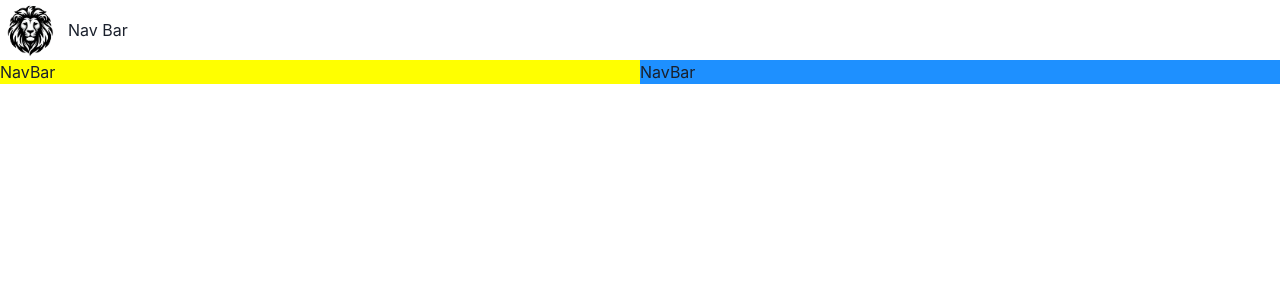
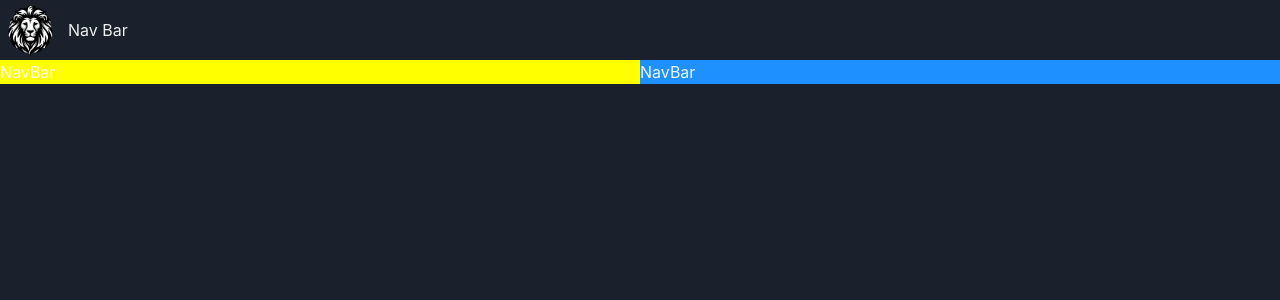
Before and after one commit to JayaSaiVinay/game-hub, a React (Vite) app: page / in a window 1280 px wide. Shown: the top 300 px of the page. Built offline with nearby package versions, Linux system fonts and the light colour scheme.

Commit message:
implement dark mode

```diff
--- a/src/main.tsx
+++ b/src/main.tsx
@@ -2,10 +2,12 @@
 import { createRoot } from "react-dom/client";
 import "./index.css";
 import App from "./App.tsx";
-import { ChakraProvider } from "@chakra-ui/react";
+import theme from "./theme.ts";
+import { ChakraProvider, ColorModeScript } from "@chakra-ui/react";
 createRoot(document.getElementById("root")!).render(
   <StrictMode>
-    <ChakraProvider>
+    <ChakraProvider theme={theme}>
+      <ColorModeScript initialColorMode={theme.config.initialColorMode} />
       <App />
     </ChakraProvider>
   </StrictMode>
--- /dev/null
+++ b/src/theme.ts
@@ -0,0 +1,9 @@
+import { extendTheme } from "@chakra-ui/theme-utils";
+import { ThemeConfig } from "@chakra-ui/theme";
+
+const config: ThemeConfig = {
+  initialColorMode: "dark",
+};
+
+const theme = extendTheme({ config });
+export default theme;
```
